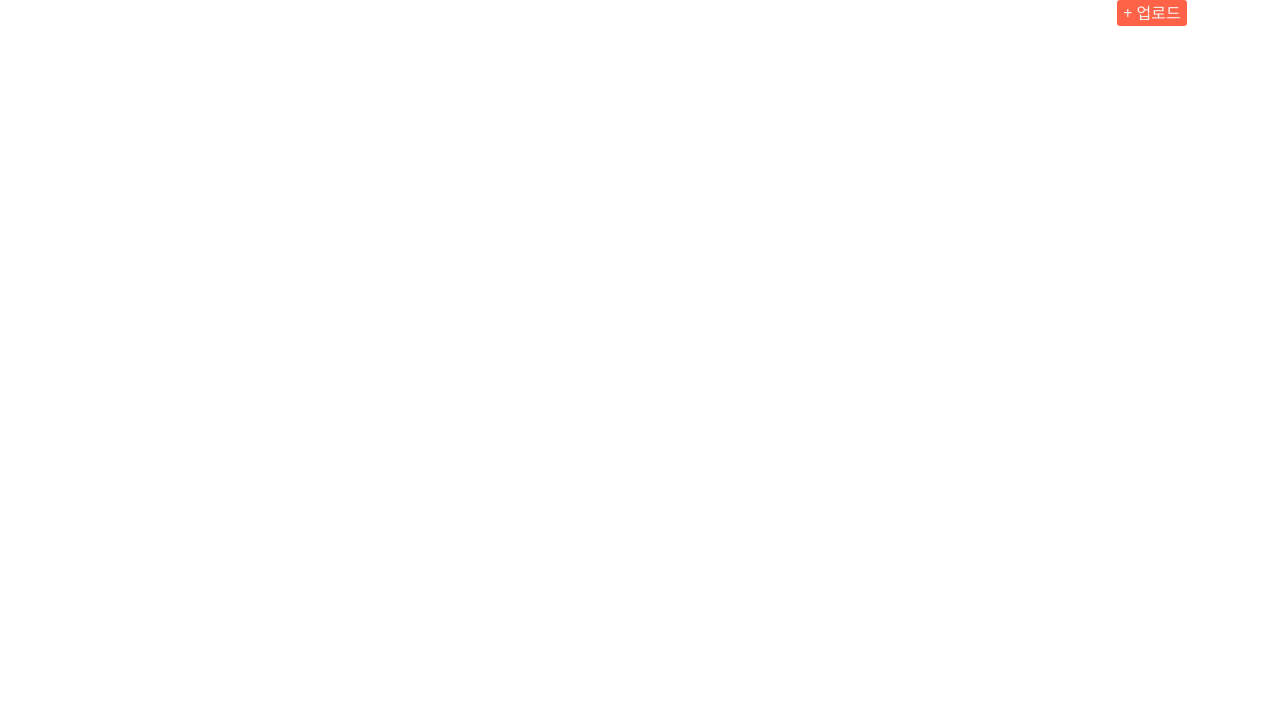
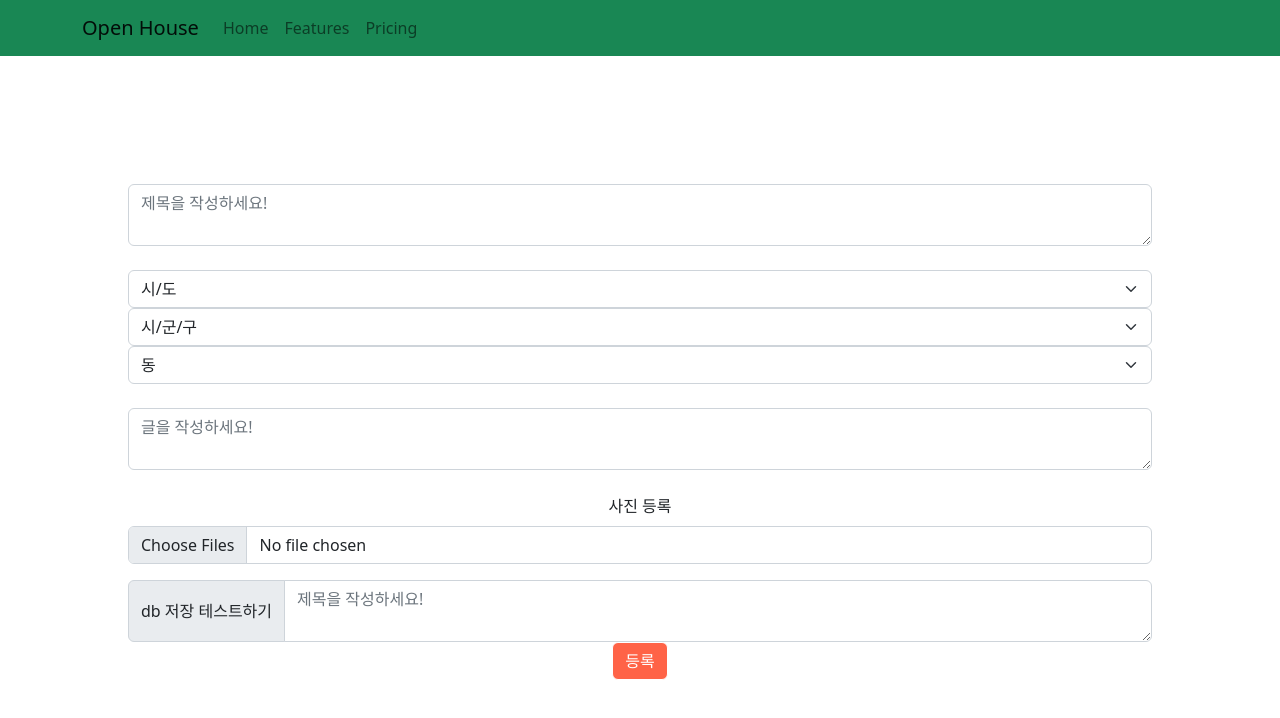
Before and after one commit to Lee-Ga-eun/open_house, a React (Create React App) app in the folder client/: page /houses/upload in a window 1280 px wide. Shown: the top 718 px of the page. Built offline with nearby package versions, Linux system fonts and the light colour scheme.

Commit message:
useState({})로 필요한 것만 업데이트하기

```diff
--- a/client/src/components/Upload.js
+++ b/client/src/components/Upload.js
@@ -1,23 +1,144 @@
-// 게시글 글쓰기 업로드
+import { Link } from "react-router-dom"
+import Dropdown from 'react-bootstrap/Dropdown';
+import DropdownButton from 'react-bootstrap/DropdownButton';
+import Form from 'react-bootstrap/Form';
+import InputGroup from 'react-bootstrap/InputGroup';
+import Header from "./header";
+import {hangjungdong} from "./LocationData";
+import { useState } from 'react';
+import Button from 'react-bootstrap/Button';
+import axios, { Axios } from "axios";
 
-import { Link } from "react-router-dom"
 
-function UploadBtn(){
-    return (
-    <>
-    <Link to='/houses/upload'>
-    <button style={{
-        backgroundColor:'tomato',
-        border:'None',
-        borderRadius:'3px',
-        color:'whitesmoke',
-        marginLeft:'80%'
+function Upload(){
 
-    }}>+ 업로드</button>
-    </Link>
-    <br></br>
-    </>
+    const [val1, setVal1] = useState("");
+    const [val2, setVal2] = useState("");
+    const [val3, setVal3] = useState("");
+    const [sidoForNext, setSidoForNext]=useState("");
+    const [siGuGunForLink, setSiGuGunForLink]=useState("");
+    const [dongForLink, setDongForLink]=useState("");
+    // const [housesData, setHousesData] =useState([]);
+    // const [val4, setVal4]=useState("");
+
+    const { sido, sigugun, dong } = hangjungdong;
+
+    const [saveContent, setSaveContent] = useState({
+        name:'',
+        title:'',
+    });
+
+    const onChange=(e)=>{
+
+        // 시도
+        const sidoName = e.target.id=="sido" ? sido.find(i=> i.sido==e.target.value ? i.codeNm : "").codeNm : "";
+        console.log(sidoName);
+        const sidoSetChange=()=> sidoName!="" ? setVal1(e.target.value) : "";
+        sidoSetChange();
+        const sidoValueChange= e.target.id=="sido" ? setSidoForNext(sidoName) : "";
+        const a= sidoName!=="" ? setSaveContent({...saveContent, name:sidoName}): "";
+        console.log(saveContent);
+
+        //시군구
+        const sigunGuName = e.target.id=="sigungu" ? sigugun.find(i => i.sido==val1 && i.sigugun==e.target.value ? i.codeNm : "").codeNm  :"";
+        console.log("sigunguname",sigunGuName);
+        const sigunguValue = e.target.id=="sigungu" ? setSiGuGunForLink(sigunGuName): ""; // 렌더링되면서 결국 마지막 setDongForLink만 적용되는 문제를 삼항연산자로 해결
+        console.log("sigunguforlink",siGuGunForLink);
+
+        const sigunguSetChange=()=> sigunGuName!="" ? setVal2(e.target.value) : "";
+        sigunguSetChange();
+
+
+        //동
+        const dongName = e.target.id=="dong" ? dong.find(i => (i.sido===val1) && (i.sigugun === val2) && (i.dong===e.target.value) ? i.codeNm : "").codeNm : "";
+        setDongForLink(dongName);
+        const dongSetChange = () => dongForLink!=="" ? setVal3(e.target.value) : "";
+        dongSetChange();
+      };
+
+      const uploadPost=()=>{
+        axios.post("http://localhost:5001/api/houses/upload",{
+            name:saveContent.name,
+        }).then(()=>{
+            alert('등록 완료!');
+        })
+      };
+
+    return(
+        <>
+        <Header/>
+        {/* 폼 작성 */}
+    <div style={{margin:'10%'}}>
+
+    {/* 제목 */}
+    <InputGroup>
+        {/* <InputGroup.Text>With textarea</InputGroup.Text> */}
+        <Form.Control as="textarea" aria-label="With textarea" placeholder="제목을 작성하세요!"/>
+      </InputGroup>
+        <br></br>
+    {/* 지역 선택 */}
+    <Form.Select id='sido' onChange={onChange}>
+              <option value="">시/도</option>
+              {sido.map((el) => (
+                <option key={el.sido} value={el.sido}>
+                  {el.codeNm}
+                </option>
+              ))}
+            </Form.Select>
+    <Form.Select id="sigungu" onChange={onChange}>
+            <option value="">시/군/구</option>
+            {sigugun
+              .filter((el) => el.sido === val1) // 수행 전에 시도가 선택되어야 있어야함
+              .map((el) => (
+                <option key={el.sigugun} value={el.sigugun} >
+                  {el.codeNm}
+                </option>
+              ))}
+    </Form.Select>
+    <Form.Select id="dong" onChange={onChange}>
+              <option value="">동</option>
+              {dong
+                .filter((el) => el.sido === val1 && el.sigugun === val2) // 시도 & 시군구 모두 선택되어 있어야 함
+                .map((el) => (
+                  <option key={el.dong} value={el.dong}>
+                    {el.codeNm}
+                  </option>
+                ))}
+    </Form.Select>
+      {/* 지역 선택 끝 */}
+      <br></br>
+      {/* 글 등록 */}
+      <InputGroup>
+        {/* <InputGroup.Text>With textarea</InputGroup.Text> */}
+        <Form.Control as="textarea" aria-label="With textarea" placeholder="글을 작성하세요!"
+            onChange={(e)=>{console.log(e.target.value);}} />
+      </InputGroup>
+      <br></br>
+      {/* 사진 업로드 */}
+      <Form.Group controlId="formFileMultiple" className="mb-3">
+        <Form.Label>사진 등록</Form.Label>
+        <Form.Control type="file" multiple />
+      </Form.Group>
+
+      <InputGroup>
+        <InputGroup.Text>db 저장 테스트하기</InputGroup.Text>
+        <Form.Control as="textarea" aria-label="With textarea" placeholder="제목을 작성하세요!"
+            onChange={(e)=>
+                {console.log(e.target.value);
+                setSaveContent(e.target.value);}
+            }/>
+      </InputGroup>
+
+      {/* 버튼으로 등록 --> db에 넣기 --> 작성한 것 확인하는 페이지로 이동 - */}
+      <Button onClick={uploadPost} variant="danger" style={{backgroundColor:'tomato', borderColor:'white'}}>등록</Button>{' '}
+
+
+    </div>
+
+        </>
+
     )
 }
 
-export default UploadBtn
+
+export default Upload;
```
